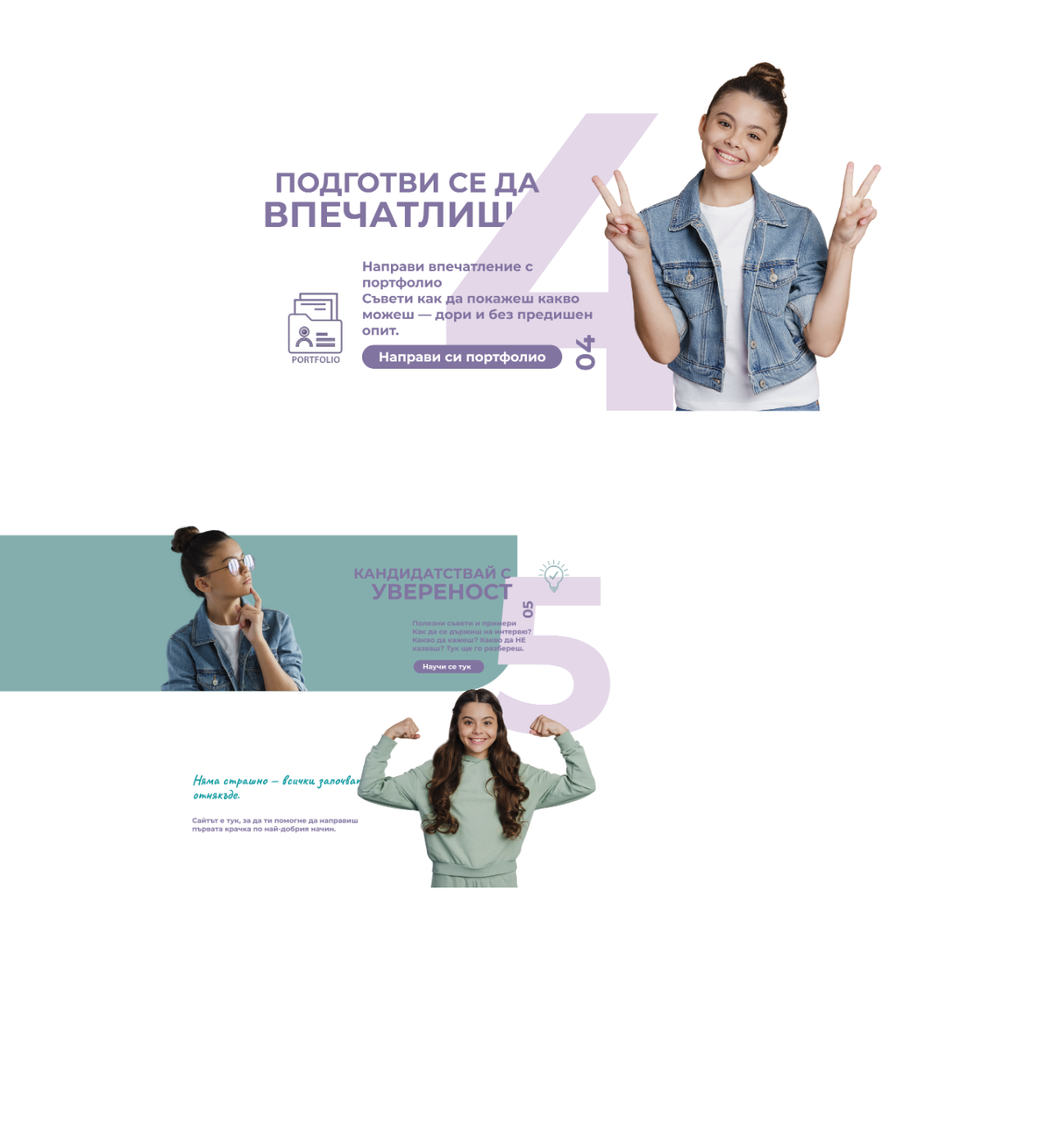
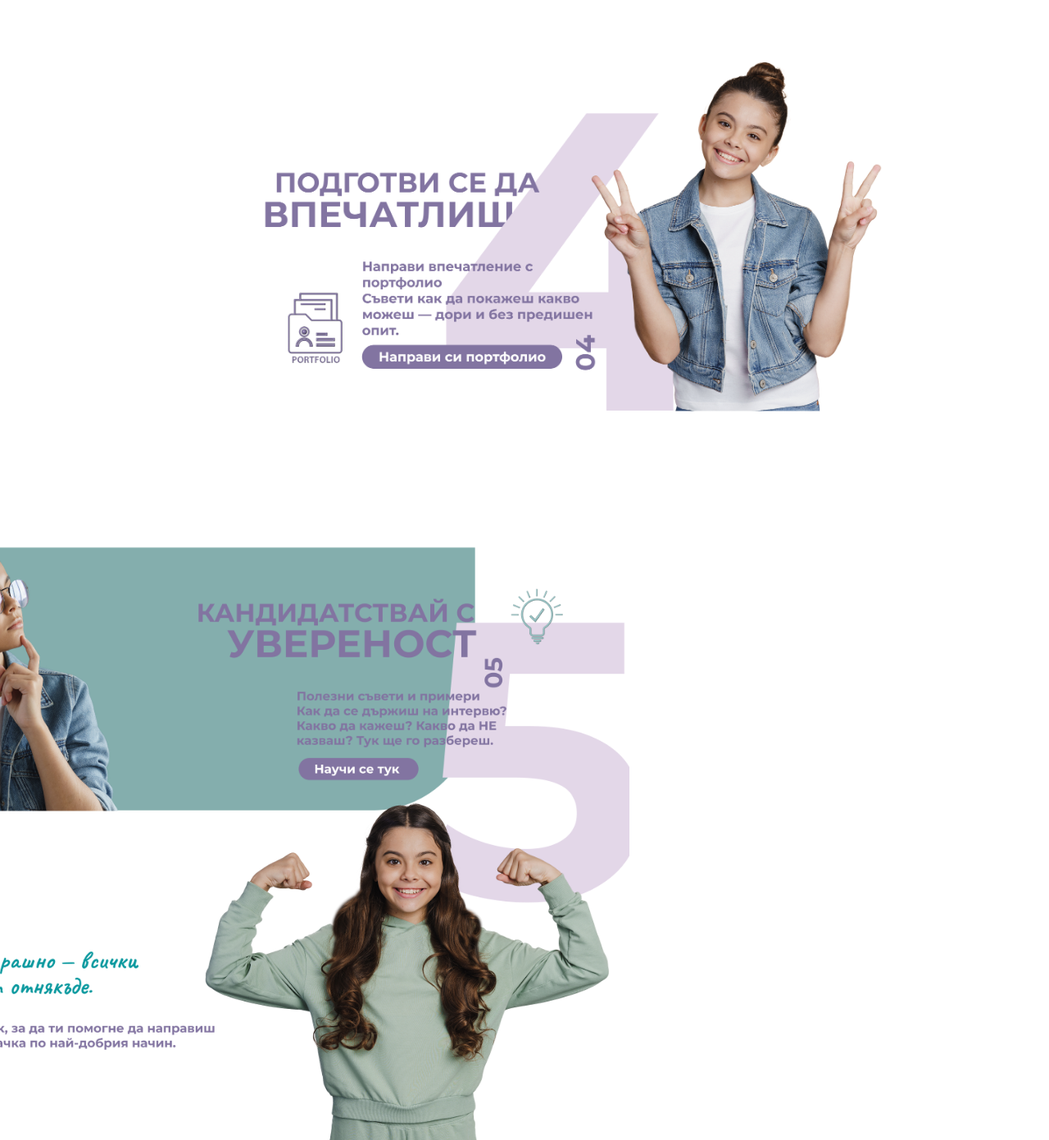
Before and after one commit to NikolPetrova11/TeenCareer2, a PHP site: page / in a window 1280 px wide. Shown: the part 2906-4297 px from the top of the page at 82% size. Before the commit the page ends 3989 px from the top, so only its background shows below. Run offline with PHP 8.4, Linux system fonts and the light colour scheme; some web fonts are replaced.

Commit message:
failed attempt

```diff
--- a/index.html
+++ b/index.html
@@ -104,7 +104,7 @@ document.querySelector(".popup .close-btn").addEventListener("click", function()
     <img class="step1" src="Desktop-1.1.png" alt="Стъпка 1">
     <img class="step2" src="Desktop-1.2.png" alt="Стъпка 2">
     <img class="step3" src="Desktop-1.3.png" alt="Стъпка 3">
-    <img class="step4" src="Desktop-1.4.png" alt="Стъпка 4">
+    <img class="step4" src="Desktop-1.4(21).png" alt="Стъпка 4">
   </section>
 
   <section class="footer">
--- a/style.css
+++ b/style.css
@@ -204,7 +204,7 @@ header {
 .step1 { top: 0%; left: 0%; }
 .step2 { left: 30%; }
 .step3 { left: 25%; z-index: 2; }
-.step4 {  right: 10%; width: 90%; }
+.step4 {  right: 10%;  }
 
 /* FOOTER */
 .footer video {
```
